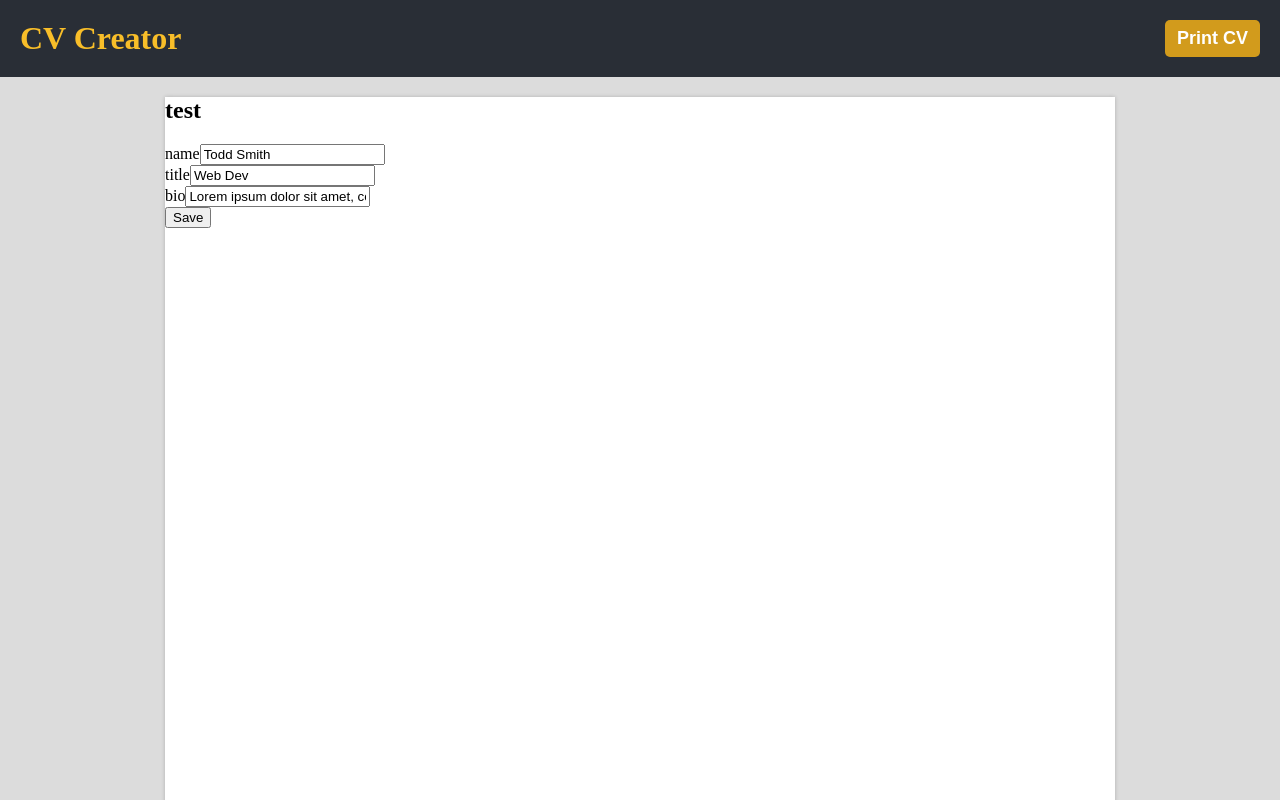
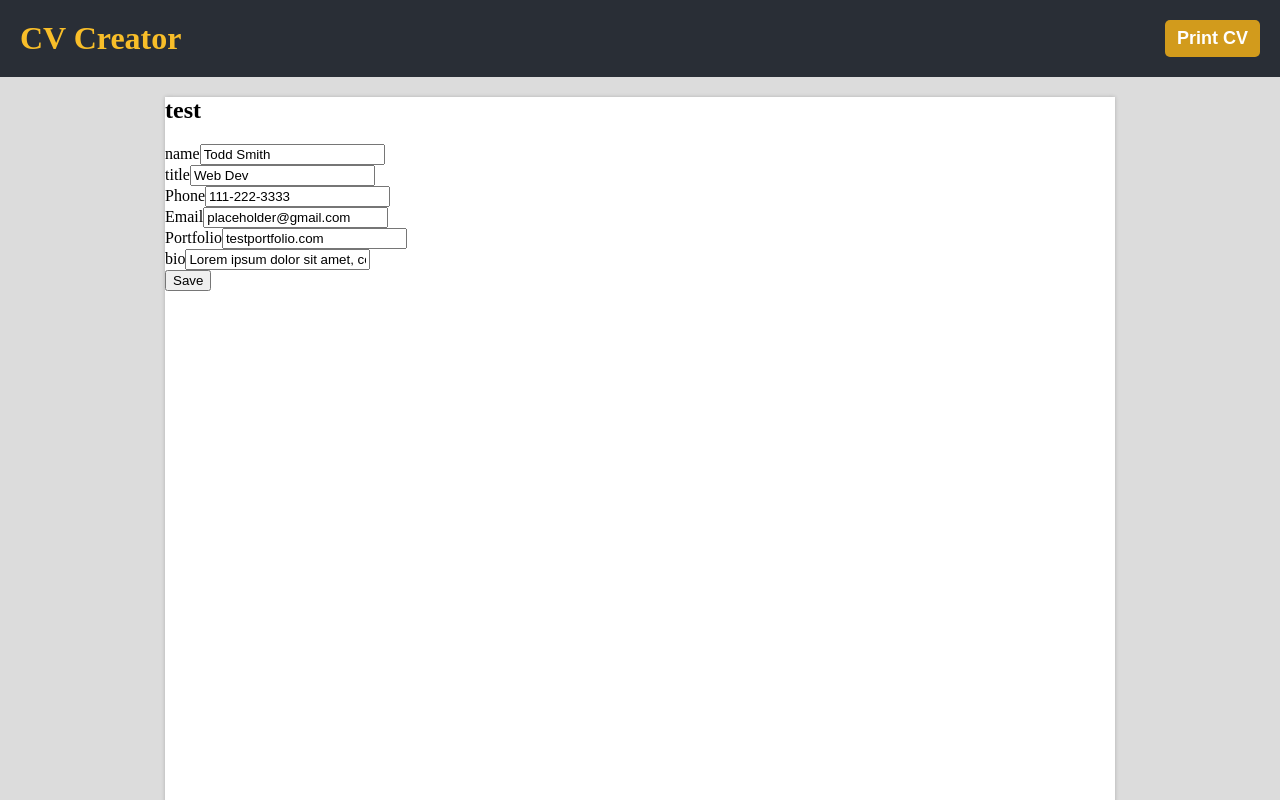
Before and after one commit to bst003/cv-project, a React (Create React App) app: page / in a window 1280 px wide. Both pictures are taken after a click on the button "Edit". Shown: the top 800 px of the page. Built offline with nearby package versions, Linux system fonts and the light colour scheme.

Commit message:
Continue playing with test components

```diff
--- a/src/components/test.jsx
+++ b/src/components/test.jsx
@@ -2,6 +2,12 @@ import React, { Component } from "react";
 import uniqid from "uniqid";
 
 import TestField from "./testField";
+
+/*
+
+Streamline variable/key names!!!!
+
+*/
 
 class Test extends Component {
     constructor(props) {
@@ -11,31 +17,32 @@ class Test extends Component {
             editing: false,
             name: "Todd Smith",
             title: "Web Dev",
-            // contactMethods: [
-            //     {
-            //         value: "111-222-3333",
-            //         name: "Phone",
-            //         inputType: "tel",
-            //         id: uniqid(),
-            //     },
-            //     {
-            //         value: "placeholder@gmail.com",
-            //         name: "Email",
-            //         inputType: "email",
-            //         id: uniqid(),
-            //     },
-            //     {
-            //         value: "testportfolio.com",
-            //         name: "Portfolio",
-            //         inputType: "text",
-            //         id: uniqid(),
-            //     },
-            // ],
+            contactMethods: [
+                {
+                    value: "111-222-3333",
+                    name: "Phone",
+                    inputType: "tel",
+                    uniqId: uniqid(),
+                },
+                {
+                    value: "placeholder@gmail.com",
+                    name: "Email",
+                    inputType: "email",
+                    uniqId: uniqid(),
+                },
+                {
+                    value: "testportfolio.com",
+                    name: "Portfolio",
+                    inputType: "text",
+                    uniqId: uniqid(),
+                },
+            ],
             bio: "Lorem ipsum dolor sit amet, consectetur adipiscing elit. Aliquam cursus est sed hendrerit rhoncus. Nam sit amet lectus a ipsum euismod viverra non eu tortor. In hac habitasse platea dictumst.",
         };
 
         this.editInfo = this.editInfo.bind(this);
         this.onInputChange = this.onInputChange.bind(this);
+        this.onContactInputChange = this.onContactInputChange.bind(this);
         this.submitInfo = this.submitInfo.bind(this);
     }
 
@@ -46,6 +53,44 @@ class Test extends Component {
         this.setState({
             [key]: inputValue,
         });
+    }
+
+    onContactInputChange(e) {
+        const fieldData = {
+            value: e.currentTarget.value,
+            name: e.currentTarget.getAttribute("name"),
+            inputType: e.currentTarget.getAttribute("type"),
+            uniqId: e.currentTarget.getAttribute("data-uniqid"),
+        };
+
+        const { contactMethods } = this.state;
+
+        console.log(contactMethods);
+
+        console.log(`id: ${fieldData.id}`);
+
+        const findMatchingKey = (element) => {
+            console.log(element);
+            if (element.uniqId === fieldData.uniqId) {
+                return true;
+            }
+            return false;
+        };
+
+        const editFieldIndex = contactMethods.findIndex(findMatchingKey);
+
+        this.setState(
+            {
+                contactMethods: [
+                    ...contactMethods.slice(0, editFieldIndex),
+                    fieldData,
+                    ...contactMethods.slice(editFieldIndex + 1),
+                ],
+            },
+            () => {
+                console.log(contactMethods);
+            }
+        );
     }
 
     editInfo(e) {
@@ -73,8 +118,10 @@ class Test extends Component {
                     if (key !== "editing" && key !== "contactMethods") {
                         contentsArray.push(
                             <TestField
+                                key={uniqid()}
                                 onInputChanged={this.onInputChange}
                                 inputKey={key}
+                                inputName={key}
                                 inputValue={value}
                             />
                         );
@@ -85,20 +132,15 @@ class Test extends Component {
 
                         value.forEach((contactMethod) => {
                             contactFields.push(
-                                <div className="input-contain" key={contactMethod.id}>
-                                    <label htmlFor={contactMethod.name.toLowerCase()}>
-                                        {contactMethod.name}
-                                    </label>
-                                    <input
-                                        type={contactMethod.inputType}
-                                        name={contactMethod.name.toLowerCase()}
-                                        id={contactMethod.name.toLowerCase()}
-                                        value={contactMethod.value}
-                                        data-key={contactMethod.id}
-                                        data-full-name={contactMethod.name}
-                                        // onChange={editing ? this.passInputChange : null}
-                                    />
-                                </div>
+                                <TestField
+                                    key={contactMethod.uniqId}
+                                    onInputChanged={this.onContactInputChange}
+                                    inputKey={key}
+                                    inputName={contactMethod.name}
+                                    inputValue={contactMethod.value}
+                                    inputUniqId={contactMethod.uniqId}
+                                    inputType={contactMethod.inputType}
+                                />
                             );
                         });
 
--- a/src/components/testField.jsx
+++ b/src/components/testField.jsx
@@ -28,16 +28,17 @@ class TestField extends Component {
 
     render() {
         const { editing } = this.state;
-        const { inputKey, inputValue } = this.props;
+        const { inputKey, inputValue, inputType, inputName, inputUniqId } = this.props;
 
         return (
             <div className="input-contain">
-                <label htmlFor={inputKey}>{inputKey}</label>
+                <label htmlFor={inputKey}>{inputName}</label>
                 <input
-                    type="text"
-                    name={inputKey}
-                    id={inputKey}
+                    type={inputType}
+                    name={inputName}
+                    id={inputName}
                     value={inputValue}
+                    data-uniqid={inputUniqId}
                     onChange={editing ? this.passInputChange : null}
                 />
             </div>
@@ -45,10 +46,19 @@ class TestField extends Component {
     }
 }
 
+TestField.defaultProps = {
+    inputType: "text",
+    inputUniqId: null,
+};
+
 TestField.propTypes = {
     onInputChanged: PropTypes.func.isRequired,
     inputKey: PropTypes.string.isRequired,
     inputValue: PropTypes.string.isRequired,
+    inputType: PropTypes.string,
+    inputName: PropTypes.string.isRequired,
+    // eslint-disable-next-line react/require-default-props
+    inputUniqId: PropTypes.string,
 };
 
 export default TestField;
```
Also changed, not shown: .eslintrc.json.
